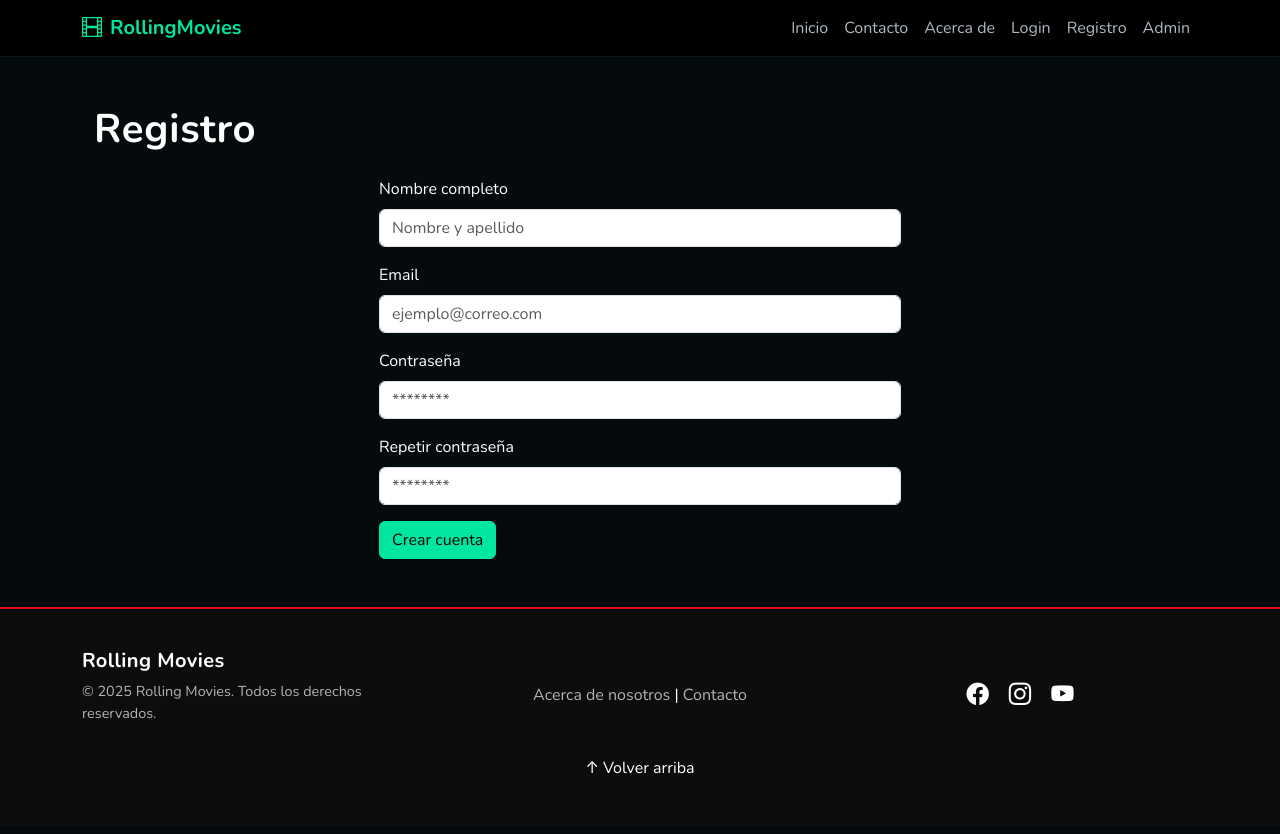
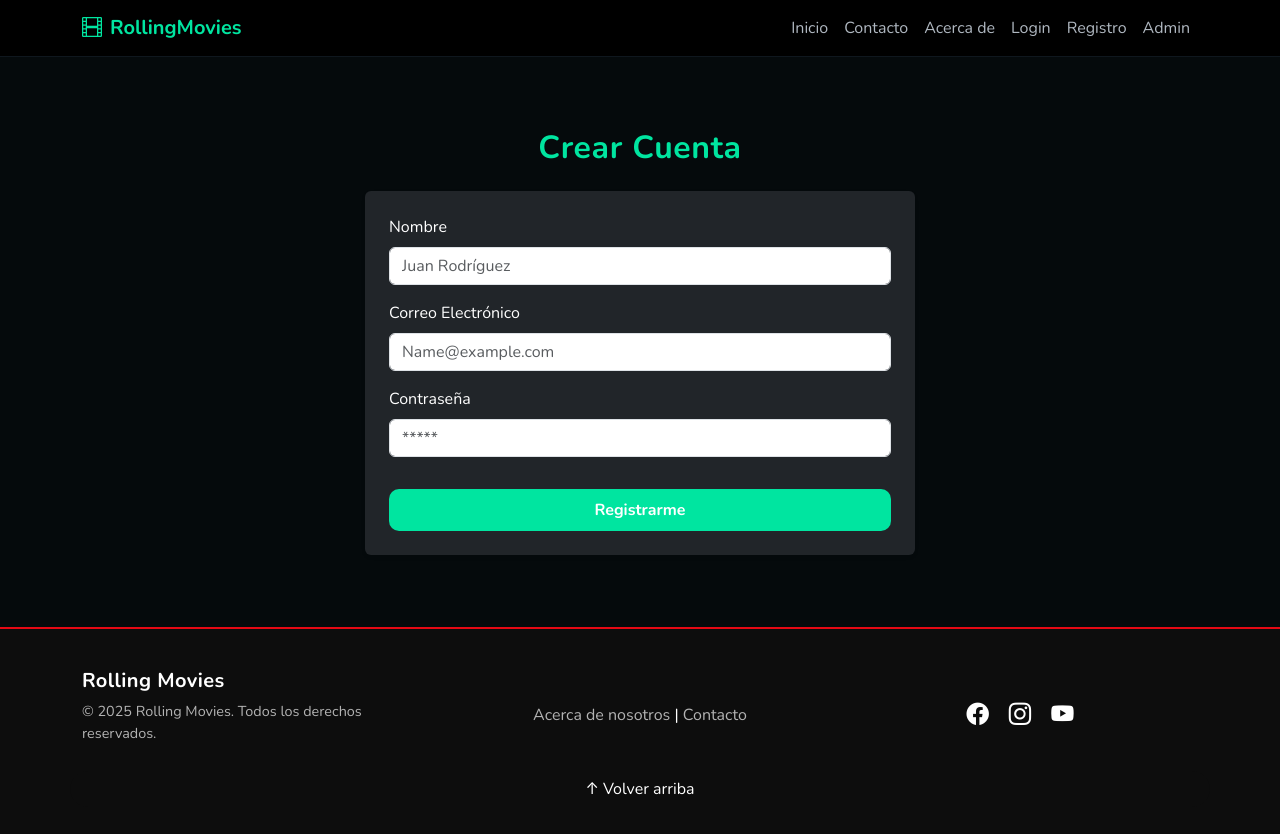
Before and after one commit to basiliomartinez/ProyectoRollingMovies, a React (Vite) app: page /registro in a window 1280 px wide. Shown: the top 834 px of the page. Built offline with nearby package versions, Linux system fonts and the light colour scheme.

Commit message:
agregué formulario para pagina registro, campos de: nombre, email y contraseña.

```diff
--- a/src/components/pages/Registro.jsx
+++ b/src/components/pages/Registro.jsx
@@ -1,42 +1,113 @@
-import { Container, Form, Button } from "react-bootstrap";
+import { useState } from "react";
+import { useNavigate } from "react-router";
 
 const Registro = () => {
-  const manejarSubmit = (e) => {
+  const navigate = useNavigate();
+
+  const [formData, setFormData] = useState({
+    nombre: "",
+    email: "",
+    password: "",
+  });
+
+  const [error, setError] = useState("");
+
+  // Manejo de cambios en inputs
+  const handleChange = (e) => {
+    setFormData({
+      ...formData,
+      [e.target.name]: e.target.value,
+    });
+  };
+
+  // Enviar Formulario
+  const handleSubmit = (e) => {
     e.preventDefault();
+
+    // Validaciones
+    if (!formData.nombre || !formData.email || !formData.password) {
+      setError("Todos los campos son obligatorios.");
+      return;
+    }
+
+    if (formData.password.length < 6) {
+      setError("La contraseña debe tener al menos 6 caracteres.");
+      return;
+    }
+
+    // Guardar usuario en localStorage
+    const usuarioNuevo = {
+      nombre: formData.nombre,
+      email: formData.email,
+      password: formData.password,
+    };
+
+    localStorage.setItem("usuarioRegistrado", JSON.stringify(usuarioNuevo));
+
+    // Limpiar error
+    setError("");
+
+    // dirigir a login
+    navigate("/login");
   };
 
   return (
-    <main className="container my-4">
-      <h1 className="mb-4">Registro</h1>
-      <Container className="col-12 col-md-8 col-lg-6">
-        <Form onSubmit={manejarSubmit}>
-          <Form.Group className="mb-3" controlId="regNombre">
-            <Form.Label>Nombre completo</Form.Label>
-            <Form.Control type="text" placeholder="Nombre y apellido" />
-          </Form.Group>
+  <div className="container d-flex justify-content-center align-items-center py-5">
+    <div className="w-100" style={{ maxWidth: "550px"}}>
+      <h2 className="text-center mb-4 tituloRegistro">Crear Cuenta</h2>
 
-          <Form.Group className="mb-3" controlId="regEmail">
-            <Form.Label>Email</Form.Label>
-            <Form.Control type="email" placeholder="ejemplo@correo.com" />
-          </Form.Group>
+      <form onSubmit={handleSubmit} className="bg-dark card p-4 shadow-sm border-0">
+        {error && <p className="alert alert-danger">{error}</p>}
 
-          <Form.Group className="mb-3" controlId="regPassword">
-            <Form.Label>Contraseña</Form.Label>
-            <Form.Control type="password" placeholder="********" />
-          </Form.Group>
+        {/* Nombre */}
+        <div className="mb-3">
+          <label className="form-label">Nombre</label>
+          <input
+            type="text"
+            name="nombre"
+            className="form-control"
+            placeholder="Juan Rodríguez"
+            value={formData.nombre}
+            onChange={handleChange}
+            required
+          />
+        </div>
 
-          <Form.Group className="mb-3" controlId="regRePassword">
-            <Form.Label>Repetir contraseña</Form.Label>
-            <Form.Control type="password" placeholder="********" />
-          </Form.Group>
+        {/* Email */}
+        <div className="mb-3">
+          <label className="form-label">Correo Electrónico</label>
+          <input
+            type="email"
+            name="email"
+            className="form-control"
+            placeholder="Name@example.com"
+            value={formData.email}
+            onChange={handleChange}
+            required
+          />
+        </div>
 
-          <Button variant="primary" type="submit">
-            Crear cuenta
-          </Button>
-        </Form>
-      </Container>
-    </main>
-  );
-};
+        {/* Password */}
+        <div className="mb-3">
+          <label className="form-label">Contraseña</label>
+          <input
+            type="password"
+            name="password"
+            className="form-control"
+            placeholder="*****"
+            value={formData.password}
+            onChange={handleChange}
+            required
+          />
+        </div>
+
+        <button type="submit" className="mt-3 btn btn-registro w-100 py-2">
+          Registrarme
+        </button>
+      </form>
+    </div>
+  </div>
+);
+ };
 
 export default Registro;
--- a/src/index.css
+++ b/src/index.css
@@ -11,7 +11,7 @@ body,
 
 /* Contenedor principal de la app */
 .app-wrapper {
-  min-height: 100vh;      /* ocupa al menos el alto de la pantalla */
+  min-height: 100vh; /* ocupa al menos el alto de la pantalla */
   display: flex;
   flex-direction: column; /* columna: header / main / footer */
 }
@@ -22,19 +22,18 @@ body,
   flex-direction: column;
 }
 
-
 /* ===============================
    Variables de color estilo Flow
    =============================== */
 :root {
   /* FONDOS */
-  --flow-bg: #050a0c;        /* fondo principal */
-  --flow-bg-alt: #111820;    /* fondo secundario */
+  --flow-bg: #050a0c; /* fondo principal */
+  --flow-bg-alt: #111820; /* fondo secundario */
 
   /* COLORES PRINCIPALES */
-  --flow-primary: #00e5a0;       /* verde Flow */
-  --flow-primary-soft: #00c48c;  /* hover suave */
-  --flow-cyan: #00b5e2;          /* celeste opcional */
+  --flow-primary: #00e5a0; /* verde Flow */
+  --flow-primary-soft: #00c48c; /* hover suave */
+  --flow-cyan: #00b5e2; /* celeste opcional */
 
   /* TEXTO */
   --flow-text: #ffffff;
@@ -81,7 +80,7 @@ body,
 
 /* Contenedor principal de la app */
 .app-wrapper {
-  min-height: 100vh;      /* ocupa al menos el alto de la pantalla */
+  min-height: 100vh; /* ocupa al menos el alto de la pantalla */
   display: flex;
   flex-direction: column; /* columna: header / main / footer */
 }
@@ -92,19 +91,18 @@ body,
   flex-direction: column;
 }
 
-
 /* ===============================
    Variables de color estilo Flow
    =============================== */
 :root {
   /* FONDOS */
-  --flow-bg: #050a0c;        /* fondo principal */
-  --flow-bg-alt: #111820;    /* fondo secundario */
+  --flow-bg: #050a0c; /* fondo principal */
+  --flow-bg-alt: #111820; /* fondo secundario */
 
   /* COLORES PRINCIPALES */
-  --flow-primary: #00e5a0;       /* verde Flow */
-  --flow-primary-soft: #00c48c;  /* hover suave */
-  --flow-cyan: #00b5e2;          /* celeste opcional */
+  --flow-primary: #00e5a0; /* verde Flow */
+  --flow-primary-soft: #00c48c; /* hover suave */
+  --flow-cyan: #00b5e2; /* celeste opcional */
 
   /* TEXTO */
   --flow-text: #ffffff;
@@ -235,21 +233,20 @@ footer a:hover {
 /*estilo de TRAILER de pelicula destacada con link de youtube
 autor: Gaston
 */
-.link-de-youtube{
-    width: 100%;
+.link-de-youtube {
+  width: 100%;
   height: 100%;
   display: block;
-  border:none;
+  border: none;
   border-radius: 5px;
 }
 
 /*estilo de titulos para seccion categorias
 autor: Gaston
 */
-.tituloCategoria{
+.tituloCategoria {
   color: #00e5a0;
 }
-
 
 /* --- PLANES ESTILO STREAMING --- */
 .planes-streaming .plan-card {
@@ -313,8 +310,8 @@ autor: Gaston
   border-radius: 0.75rem;
   overflow: hidden;
   box-shadow: 0 10px 25px rgba(0, 0, 0, 0.6);
-  transition: transform 0.2s ease, box-shadow 0.2s ease,
-    border-color 0.2s ease, filter 0.2s ease;
+  transition: transform 0.2s ease, box-shadow 0.2s ease, border-color 0.2s ease,
+    filter 0.2s ease;
 }
 
 /* Contenedor de la imagen con proporción "poster" */
@@ -372,3 +369,23 @@ autor: Gaston
   padding-inline: 0.9rem;
   border-radius: 999px;
 }
+
+.tituloRegistro {
+  color: #00e5a0;
+}
+
+/* BOTÓN DE REGISTRO */
+.btn-registro {
+  display: inline-block;
+  padding: 10px, auto;
+  font-weight: bold;
+  background: #00e5a0;
+  color: #ffffff;
+  border-radius: 10px;
+  transition: background 0.3s ease, transform 0.3s ease;
+}
+
+.btn-registro:hover {
+  background: #02b8819a;
+  transform: scale(1.05);
+}
```
